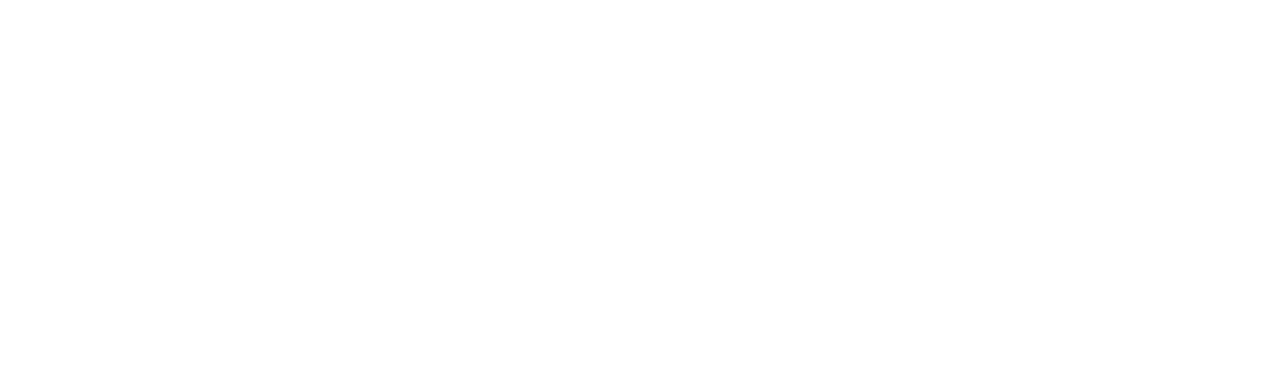
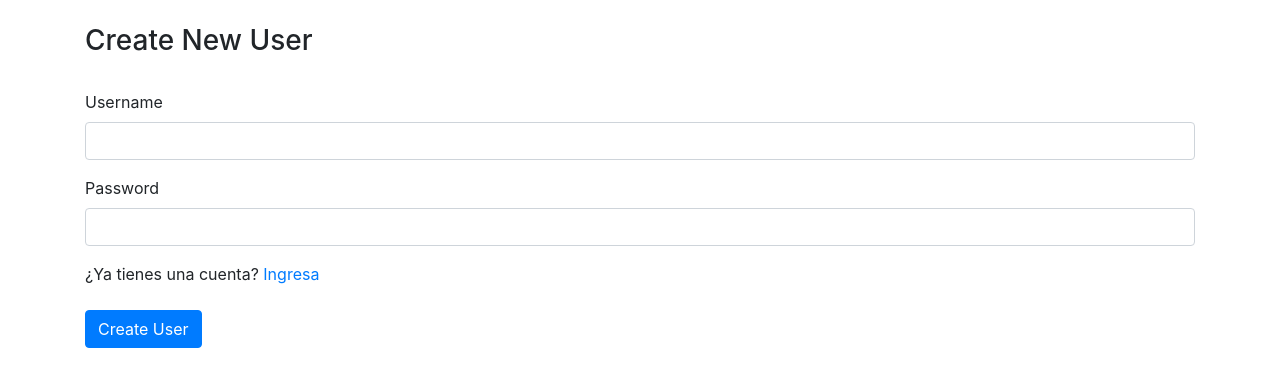
Before and after one commit to diegosalasmartinez/organizer, a React (Create React App) app: page /organizer/register-user in a window 1280 px wide. Shown: the top 386 px of the page. Built offline with nearby package versions, Linux system fonts and the light colour scheme.

Commit message:
routes fixed v2

```diff
--- a/src/App.js
+++ b/src/App.js
@@ -18,7 +18,7 @@
             <Route path="/organizer/home" exact component={Home}/>
             <Route path="/organizer/home/edit/:id" exact component={EditTask} />
             <Route path="/organizer/home/create" exact component={CreateTask} />
-            <Route path="/organizer/create-user" exact component={CreateUser}/>
+            <Route path="/organizer/register-user" exact component={CreateUser}/>
           </Switch>
       </Router>
     );
--- a/src/components/create-user.js
+++ b/src/components/create-user.js
@@ -18,7 +18,7 @@
 
     componentDidMount() {
         if(cookies.get('username')){
-            window.location.href="organizer/home";
+            window.location.href="/organizer/home";
         }
     }
 
@@ -52,7 +52,7 @@
                 console.log(res.data);
                 cookies.set('username',newUser.username, {path: "/"});
                 cookies.set('password',newUser.password, {path: "/"});
-                window.location.href="organizer/home";
+                window.location.href="/organizer/home";
             })
             .catch(e => console.log(e));
 
--- a/src/components/login.js
+++ b/src/components/login.js
@@ -17,9 +17,9 @@
     }
 
     componentDidMount() {
-        // if(cookies.get('username')){
-        //     window.location.href="/organizer/home";
-        // }
+        if(cookies.get('username')){
+            window.location.href="/organizer/home";
+        }
     }
 
     onChange = (e)=>{
@@ -97,7 +97,7 @@
                     <div style={this.userInvalid()}>Usuario y contraseña no coinciden</div>
                     <div>¿No tienes una cuenta?
                         <span> </span>
-                        <Link to="/organizer/create-user">Regístrate</Link>
+                        <Link to="./organizer/register-user">Regístrate</Link>
                     </div>
                     <br></br>
                     <div className="form-group">
```
